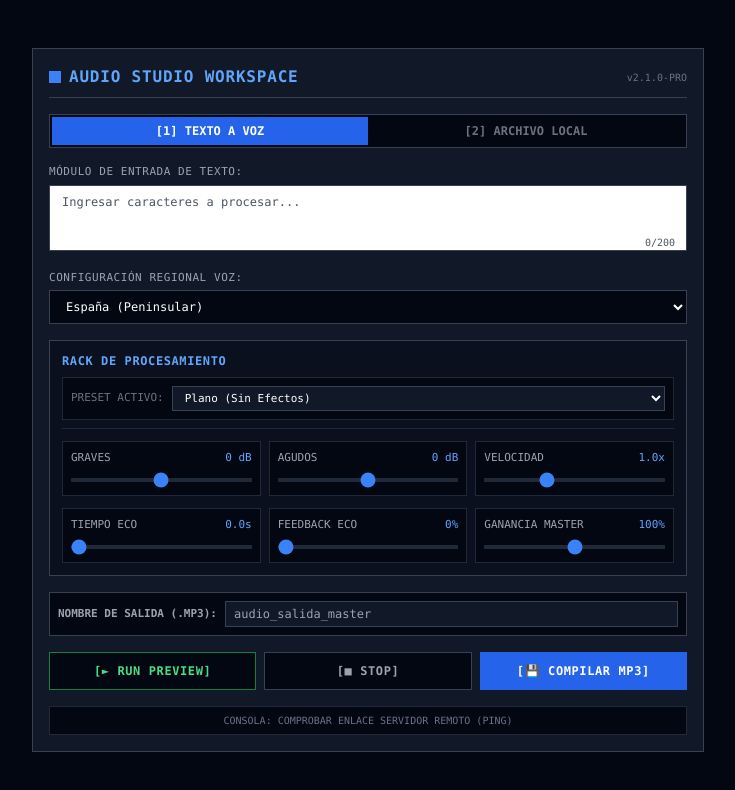
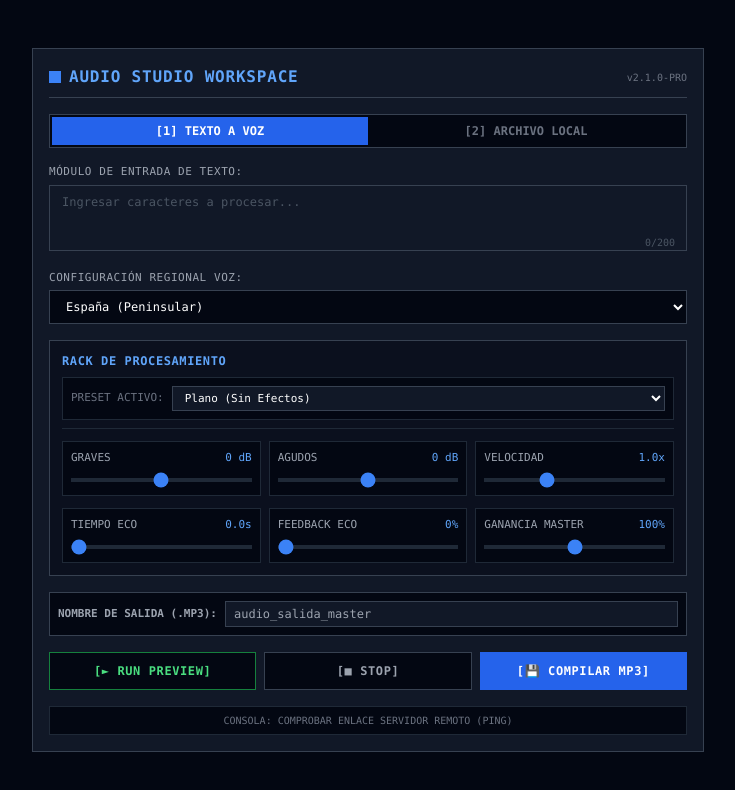
Before and after one commit to Cristian-000/audiodw, a plain HTML site: page index.html in a window 1280 px wide. Shown: the whole page, without its empty margins (272-1007 px from the left). Drawn offline with nearby package versions, Linux system fonts and the light colour scheme.

Commit message:
Change textarea background color to gray-900

```diff
--- a/index.html
+++ b/index.html
@@ -32,8 +32,9 @@
                 <div class="relative">
                     <label class="block text-[11px] uppercase tracking-wider text-gray-400 mb-1">Módulo de Entrada de Texto:</label>
                     <textarea id="textInput" rows="3"
-                        class="w-full px-3 py-2 bg-gray-955 border border-gray-700 rounded-none focus:outline-none focus:border-blue-500 text-xs text-white placeholder-gray-600 resize-none transition-colors"
-                        placeholder="Ingresar caracteres a procesar..."></textarea>
+    class="w-full px-3 py-2 bg-gray-900 border border-gray-700 rounded-none focus:outline-none focus:border-blue-500 text-xs text-white placeholder-gray-600 resize-none transition-colors"
+    placeholder="Ingresar caracteres a procesar..."></textarea>
+
                     <div class="absolute bottom-2 right-3 text-[10px] font-mono text-gray-600">
                         <span id="currentChars">0</span>/200
                     </div>
```
